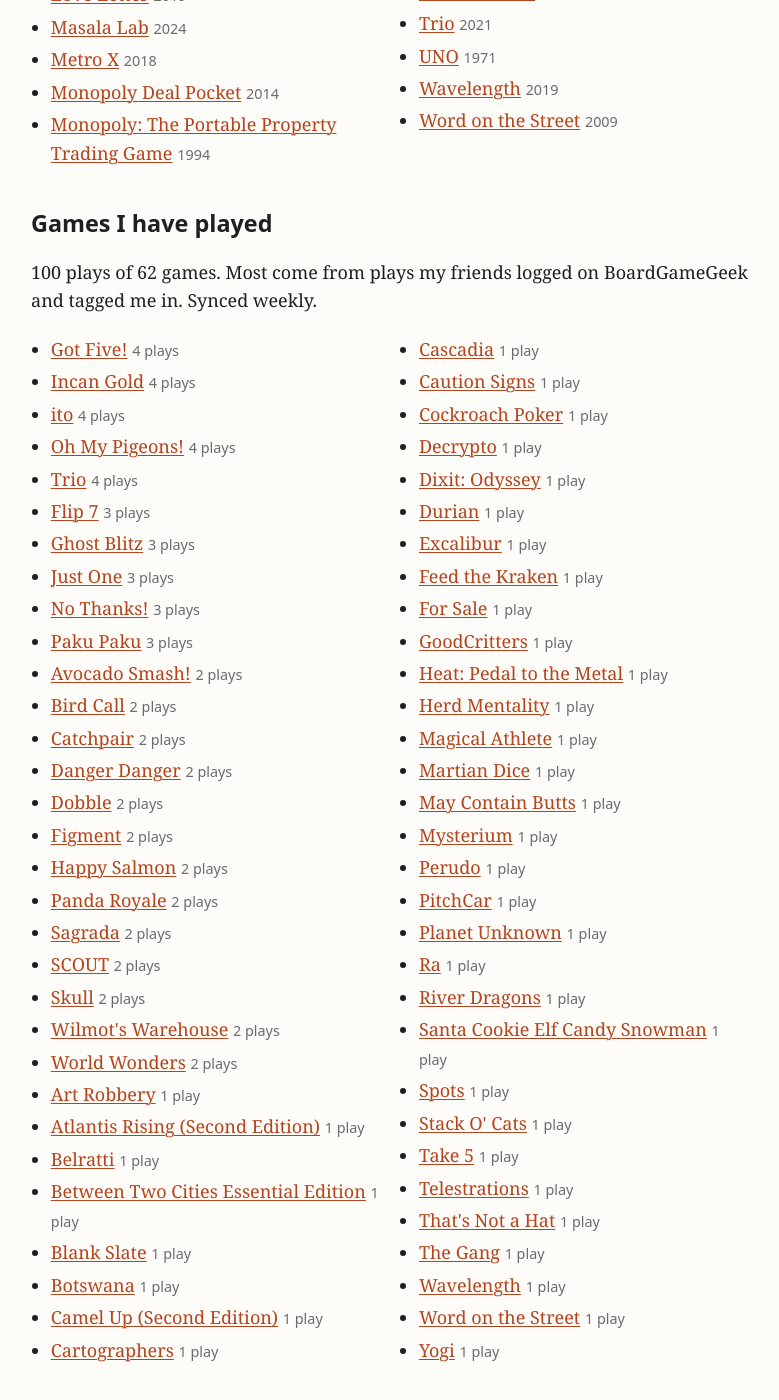
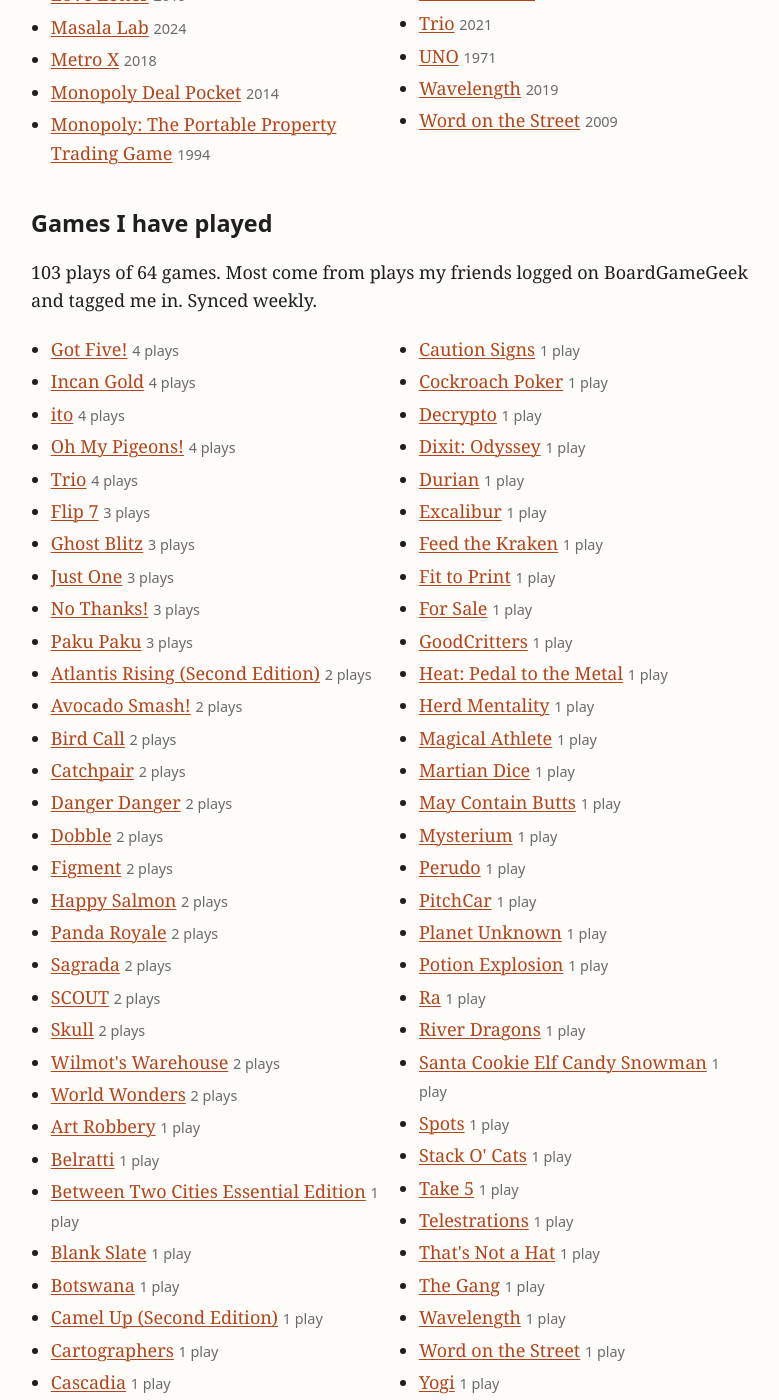
Before and after one commit to codingnirvana/codingnirvana.github.io, a Jekyll site: the page built from boardgames.md, in a window 1280 px wide and 1400 px high, scrolled down 1427 px. Shown: the whole window, without its empty margins (249-1028 px from the left). Built offline with Jekyll 4.4.1, drawn with Linux system fonts in a browser that asks for light colours.

Commit message:
Sync board games and plays from BGG

```diff
--- a/_data/plays.yml
+++ b/_data/plays.yml
@@ -41,6 +41,10 @@
   bgg_id: 214491
   plays: 3
   last: 2026-04-18
+- name: "Atlantis Rising (Second Edition)"
+  bgg_id: 248490
+  plays: 2
+  last: 2026-11-21
 - name: "Avocado Smash!"
   bgg_id: 261831
   plays: 2
@@ -97,10 +101,6 @@
   bgg_id: 341935
   plays: 1
   last: 2026-07-27
-- name: "Atlantis Rising (Second Edition)"
-  bgg_id: 248490
-  plays: 1
-  last: 2026-03-07
 - name: "Belratti"
   bgg_id: 259374
   plays: 1
@@ -157,6 +157,10 @@
   bgg_id: 271601
   plays: 1
   last: 2026-06-06
+- name: "Fit to Print"
+  bgg_id: 352574
+  plays: 1
+  last: 2026-11-14
 - name: "For Sale"
   bgg_id: 172
   plays: 1
@@ -201,6 +205,10 @@
   bgg_id: 258779
   plays: 1
   last: 2026-06-13
+- name: "Potion Explosion"
+  bgg_id: 180974
+  plays: 1
+  last: 2026-11-16
 - name: "Ra"
   bgg_id: 12
   plays: 1
```
